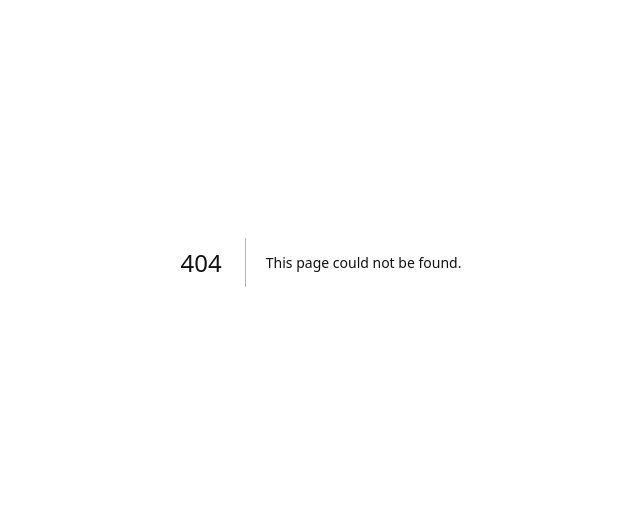
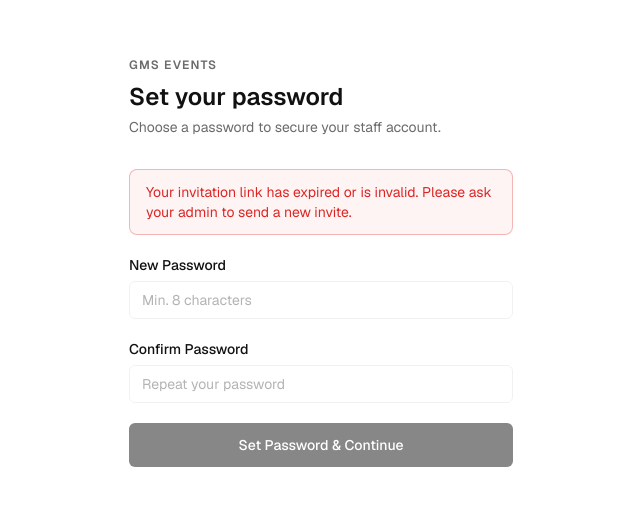
Before and after one commit to williamjonathanliem/gms-asia-events, a Next.js app: page /auth/set-password in a window 1280 px wide. Before the commit this address had no page. Shown: the part 138-644 px from the top of the page, without its empty margins (319-959 px from the left). Built offline with nearby package versions, Linux system fonts and the light colour scheme; no server answers.

Commit message:
remarks and invittation

```diff
--- a/src/app/auth/callback/route.ts
+++ b/src/app/auth/callback/route.ts
@@ -6,12 +6,15 @@ export async function GET(request: NextRequest) {
   const { searchParams, origin } = new URL(request.url)
   const code = searchParams.get('code')
   const next = searchParams.get('next') ?? '/dashboard'
+  const type = searchParams.get('type') // 'invite' when coming from a staff invite email
 
   if (code) {
     const supabase = createClient()
     const { error } = await supabase.auth.exchangeCodeForSession(code)
     if (!error) {
-      return NextResponse.redirect(`${origin}${next}`)
+      // Invited users must set their own password before entering the dashboard
+      const destination = type === 'invite' ? '/auth/set-password' : next
+      return NextResponse.redirect(`${origin}${destination}`)
     }
   }
 
--- /dev/null
+++ b/src/app/auth/set-password/page.tsx
@@ -0,0 +1,120 @@
+'use client'
+
+import { useEffect, useState } from 'react'
+import { createClient } from '@/lib/supabase/client'
+import { useRouter } from 'next/navigation'
+import { Button } from '@/components/ui/button'
+import { Input } from '@/components/ui/input'
+import { Label } from '@/components/ui/label'
+
+export default function SetPasswordPage() {
+  const supabase = createClient()
+  const router = useRouter()
+  const [password, setPassword] = useState('')
+  const [confirm, setConfirm] = useState('')
+  const [error, setError] = useState<string | null>(null)
+  const [loading, setLoading] = useState(false)
+  const [sessionReady, setSessionReady] = useState(false)
+
+  // Wait for session to be available before allowing form submission
+  useEffect(() => {
+    supabase.auth.getSession().then(({ data }) => {
+      if (data.session) {
+        setSessionReady(true)
+      } else {
+        // No session — invite link may have expired
+        setError('Your invitation link has expired or is invalid. Please ask your admin to send a new invite.')
+      }
+    })
+  }, [])
+
+  async function handleSubmit(e: React.FormEvent) {
+    e.preventDefault()
+    setError(null)
+
+    if (password.length < 8) {
+      setError('Password must be at least 8 characters.')
+      return
+    }
+    if (password !== confirm) {
+      setError('Passwords do not match.')
+      return
+    }
+
+    setLoading(true)
+    const { data, error } = await supabase.auth.updateUser({ password })
+    setLoading(false)
+
+    if (error) {
+      setError(error.message || 'Failed to set password. Please try again.')
+      return
+    }
+
+    if (!data?.user) {
+      setError('Something went wrong. Please try again.')
+      return
+    }
+
+    router.push('/dashboard')
+  }
+
+  return (
+    <main className="flex min-h-screen items-center justify-center bg-white px-6">
+      <div className="w-full max-w-sm">
+        <div className="mb-8">
+          <p className="text-xs font-semibold uppercase tracking-widest text-muted">
+            GMS Events
+          </p>
+          <h1 className="mt-2 text-2xl font-semibold text-[#111111]">Set your password</h1>
+          <p className="mt-1 text-sm text-muted">
+            Choose a password to secure your staff account.
+          </p>
+        </div>
+
+        <form onSubmit={handleSubmit} className="space-y-5">
+          {error && (
+            <div className="rounded-lg border border-error/30 bg-error/5 px-4 py-3 text-sm text-error">
+              {error}
+            </div>
+          )}
+
+          <div>
+            <Label htmlFor="password">New Password</Label>
+            <Input
+              id="password"
+              type="password"
+              value={password}
+              onChange={(e) => setPassword(e.target.value)}
+              placeholder="Min. 8 characters"
+              required
+              autoFocus
+              disabled={!sessionReady}
+            />
+          </div>
+
+          <div>
+            <Label htmlFor="confirm">Confirm Password</Label>
+            <Input
+              id="confirm"
+              type="password"
+              value={confirm}
+              onChange={(e) => setConfirm(e.target.value)}
+              placeholder="Repeat your password"
+              required
+              disabled={!sessionReady}
+            />
+          </div>
+
+          <Button
+            type="submit"
+            size="lg"
+            className="w-full"
+            disabled={loading || !sessionReady}
+          >
+            {loading ? 'Saving…' : 'Set Password & Continue'}
+          </Button>
+        </form>
+      </div>
+    </main>
+  )
+}
--- a/src/app/register/[eventSlug]/RegistrationForm.tsx
+++ b/src/app/register/[eventSlug]/RegistrationForm.tsx
@@ -675,6 +675,24 @@ export default function RegistrationForm({ event, packages, globalChurches }: Pr
                     </div>
                   )}
 
+                  {/* Payment remark */}
+                  <div>
+                    <label htmlFor="card_remark" className="block text-sm font-medium text-[#111111] mb-1.5">
+                      Payment remark{' '}
+                      <span className="font-normal text-muted">(optional)</span>
+                    </label>
+                    <input
+                      id="card_remark"
+                      name="card_remark"
+                      type="text"
+                      placeholder="e.g. Card belongs to Andrew Tantomo (my husband)"
+                      className="w-full rounded-btn border border-[#E5E5E5] bg-white px-3 py-2 text-sm text-[#111111] placeholder:text-muted focus:border-[#111111] focus:outline-none"
+                    />
+                    <p className="mt-1 text-xs text-muted">
+                      Use this if the card holder's name differs from the registrant's name.
+                    </p>
+                  </div>
+
                   {/* Stripe Elements */}
                   <Elements
                     stripe={stripePromise}
--- a/src/app/register/[eventSlug]/actions.ts
+++ b/src/app/register/[eventSlug]/actions.ts
@@ -263,6 +263,7 @@ export async function createStripeRegistration(
   const package_id = formData.get('package_id') as string
   const event_id = formData.get('event_id') as string
   const stripe_payment_intent_id = formData.get('stripe_payment_intent_id') as string
+  const card_remark = (formData.get('card_remark') as string)?.trim() || null
 
   if (!stripe_payment_intent_id)
     return { success: false, error: 'Payment not initialised. Please try again.' }
@@ -325,6 +326,7 @@ export async function createStripeRegistration(
       payment_method: 'stripe',
       payment_status: 'pending',
       stripe_payment_intent_id,
+      payment_notes: card_remark,
       custom_answers: {},
       amount_paid,
       is_early_bird,
@@ -338,5 +340,18 @@ export async function createStripeRegistration(
     return { success: false, error: 'Registration failed. Please try again.' }
   }
 
+  // Update PaymentIntent description in Stripe so it's visible in the dashboard
+  try {
+    const { stripe } = await import('@/lib/stripe')
+    const descriptionParts = [`${full_name}`]
+    if (card_remark) descriptionParts.push(`Remark: ${card_remark}`)
+    descriptionParts.push(email)
+    await stripe.paymentIntents.update(stripe_payment_intent_id, {
+      description: descriptionParts.join(' · '),
+    })
+  } catch {
+    // Non-fatal — registration is saved, Stripe description is just a nice-to-have
+  }
+
   return { success: true, registrationId: registration.id }
 }
```
